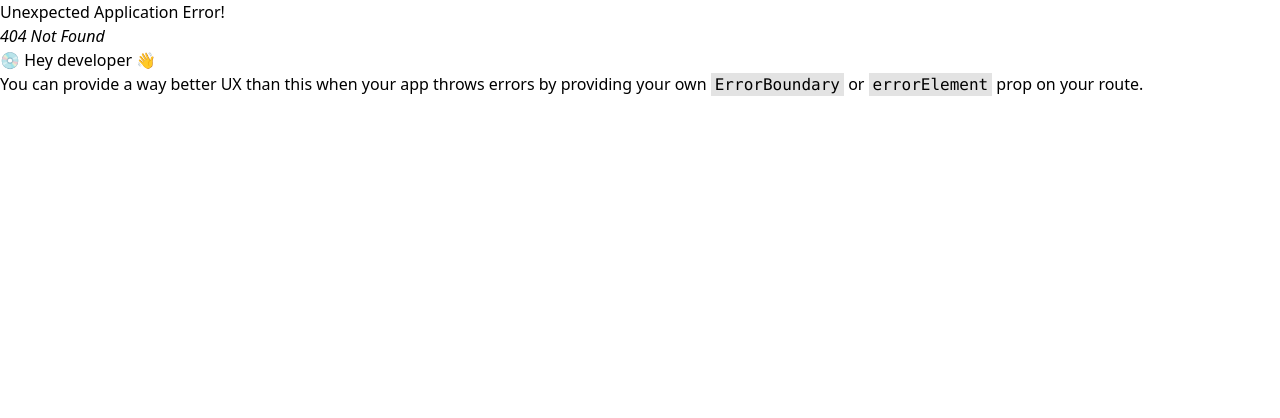
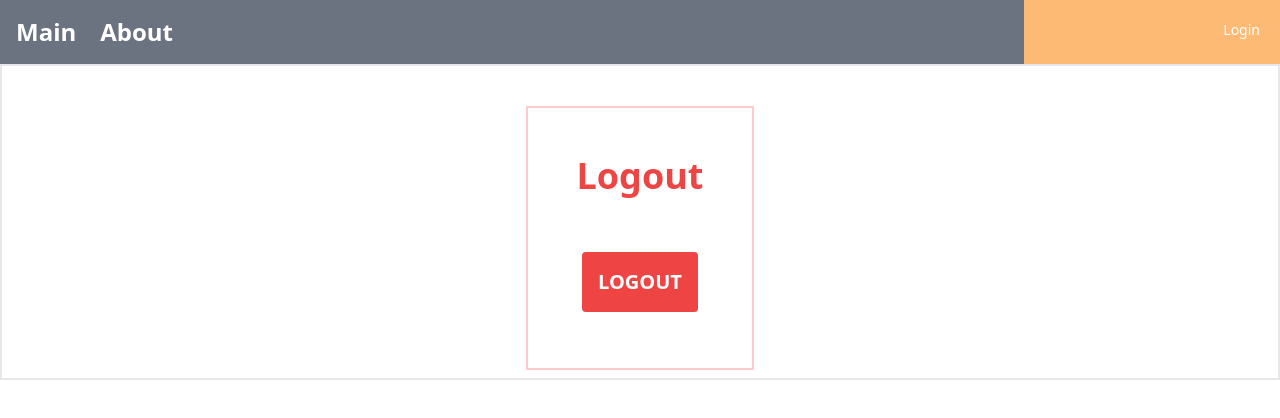
Before and after one commit to hoin14/mall-front, a React (Create React App) app: page /member/logout in a window 1280 px wide. Before the commit this address had no page. Shown: the top 418 px of the page. Built offline with nearby package versions, Linux system fonts and the light colour scheme.

Commit message:
리덕스 툴킷 설정, 로그인, 로그아웃

```diff
--- a/package.json
+++ b/package.json
@@ -3,12 +3,14 @@
   "version": "0.1.0",
   "private": true,
   "dependencies": {
+    "@reduxjs/toolkit": "^2.1.0",
     "@testing-library/jest-dom": "^5.17.0",
     "@testing-library/react": "^13.4.0",
     "@testing-library/user-event": "^13.5.0",
     "axios": "^1.6.7",
     "react": "^18.2.0",
     "react-dom": "^18.2.0",
+    "react-redux": "^9.1.0",
     "react-router-dom": "^6.21.3",
     "react-scripts": "5.0.1",
     "web-vitals": "^2.1.4"
--- /dev/null
+++ b/src/components/member/LoginComponent.js
@@ -0,0 +1,70 @@
+import React, { useState } from 'react';
+import { useDispatch } from 'react-redux';
+import { login } from '../../slices/loginSlice';
+
+const initState = {
+    email: "",
+    pw: ""
+}
+
+function LoginComponent(props) {
+
+    const [loginParam, setLoginParam] = useState({...initState})
+
+    const dispatch = useDispatch()
+
+    const handleChange = (e) => {
+        loginParam[e.target.name] = e.target.value
+
+        setLoginParam({...loginParam})
+    }
+
+    const handleClickLogin = (e) => {
+        dispatch(login(loginParam))
+    }
+
+    return (
+        <div className="border-2 border-sky-200 mt-10 m-2 p-4">
+            <div className="flex justify-center">
+                <div className="text-4xl m-4 p-4 font-extrabold text-blue-500">Login</div>
+            </div>
+            <div className="flex justify-center">
+                <div className="relative mb-4 flex w-full flex-wrap items-stretch">
+                    <div className="w-full p-3 text-left font-bold">Email</div>
+                    <input className="w-full p-3 rounded-r border border-solid border-neutral-500 shadow-md"
+                            name="email"
+                            type={'text'}
+                            value={loginParam.email}
+                            onChange={handleChange}
+                    >
+                    </input>
+                </div>
+            </div>
+            <div className="flex justify-center">
+                <div className="relative mb-4 flex w-full flex-wrap items-stretch">
+                    <div className="w-full p-3 text-left font-bold">Password</div>
+                    <input className="w-full p-3 rounded-r border border-solid border-neutral-500 shadow-md"
+                            name="pw"
+                            type={'password'}
+                            value={loginParam.pw}
+                            onChange={handleChange}
+                            >
+                    </input>
+                </div>
+            </div>
+            <div className="flex justify-center">
+                <div className="relative mb-4 flex w-full justify-center">
+                    <div className="w-2/5 p-6 flex justify-center font-bold">
+                        <button className="rounded p-4 w-36 bg-blue-500 text-xl text-white"
+                                onClick={handleClickLogin}>
+                            LOGIN
+                        </button>
+                    </div>
+                </div>
+            </div>
+        </div>
+    );
+}
+
+
+export default LoginComponent;
--- /dev/null
+++ b/src/components/member/LogoutComponent.js
@@ -0,0 +1,34 @@
+import React from 'react';
+import { useDispatch } from 'react-redux';
+import { logout } from '../../slices/loginSlice';
+
+function LogoutComponent(props) {
+
+    const dispatch = useDispatch()
+
+    const handleClickLogout = () => {
+        dispatch(logout())
+    }
+
+    return (
+        <div className="border-2 border-red-200 mt-10 m-2 p-4">
+            <div className="flex justify-center">
+                <div className="text-4xl m-4 p-4 font-extrabold text-red-500">
+                    Logout
+                </div>
+            </div>
+            <div className="flex justify-center">
+                <div className="relative mb-4 flex w-full justify-center">
+                    <div className="w-2/5 p-6 flex justify-center font-bold">
+                        <button className="rounded p-4 w-36 bg-red-500 text-xl text-white"
+                                onClick={handleClickLogout}>
+                                LOGOUT
+                        </button>
+                    </div>
+                </div>
+            </div>
+        </div>
+    );
+}
+
+export default LogoutComponent;
--- a/src/components/menus/BasicMenu.js
+++ b/src/components/menus/BasicMenu.js
@@ -1,7 +1,11 @@
 import React from "react";
+import { useSelector } from "react-redux";
 import {Link} from "react-router-dom";
 
-function BasicMenu(props){
+const BasicMenu = () => {
+
+    const loginState = useSelector(state => state.loginSlice)
+
     return (
         <nav id="navbar" className="flex bg-blue-300">
             <div className="w-4/5 bg-gray-500">
@@ -12,20 +16,37 @@
                     <li className="pr-6 text-2xl">
                         <Link to={'/about'}>About</Link>
                     </li>
+
+                    {loginState.email ?
+                    <>
                     <li className="pr-6 text-2xl">
                         <Link to={'/todo/'}>Todo</Link>
                     </li>
                     <li className="pr-6 text-2xl">
                         <Link to={'/products/'}>Products</Link>
                     </li>
+                    </>
+                    :
+                    <></>
+                    }
                 </ul>
             </div>
 
             <div className="w-1/5 flex justify-end bg-orange-300 p-4 font-medium">
+               { !loginState.email ?
+
                 <div className="text-white text-sm m-1 rounded">
-                    Login
+                <Link to={'/member/login'}>Login</Link>
                 </div>
+                :
+                <div className="text-white text-sm m-1 rounded">
+                <Link to={'/member/logout'}>Logout</Link>
+                </div>
+
+                }
             </div>
+
+
         </nav>
     );
 }
--- a/src/index.js
+++ b/src/index.js
@@ -3,10 +3,14 @@
 import './index.css';
 import App from './App';
 import reportWebVitals from './reportWebVitals';
+import { Provider } from 'react-redux';
+import store from './store';
 
 const root = ReactDOM.createRoot(document.getElementById('root'));
 root.render(
+    <Provider store={store}>
     <App />
+    </Provider>
 
 );
 
--- /dev/null
+++ b/src/pages/member/LoginPage.js
@@ -0,0 +1,17 @@
+import LoginComponent from "../../components/member/LoginComponent";
+import BasicMenu from "../../components/menus/BasicMenu";
+
+const LoginPage = () => {
+    return (
+        <div className="fiexd top-0 left-0 z-[1055] flex flex-col h-full w-full">
+            <BasicMenu/>
+
+            <div className="flex flex-wrap w-full h-full justify-center items-center border-2">
+                <LoginComponent/>
+            </div>
+        </div>
+
+    );
+}
+
+export default LoginPage;
--- /dev/null
+++ b/src/pages/member/LogoutPage.js
@@ -0,0 +1,17 @@
+import LogoutComponent from "../../components/member/LogoutComponent";
+import BasicMenu from "../../components/menus/BasicMenu";
+
+const LogoutPage = () => {
+    return (
+        <div className="fiexd top-0 left-0 z-[1055] flex flex-col h-full w-full">
+            <BasicMenu/>
+
+            <div className="flex flex-wrap w-full h-full justify-center items-center border-2">
+                <LogoutComponent/>
+            </div>
+        </div>
+
+    );
+}
+
+export default LogoutPage;
--- /dev/null
+++ b/src/router/memberRouter.js
@@ -0,0 +1,21 @@
+import { Suspense, lazy } from "react"
+
+const Loading = <div>Loading.....</div>
+const Login = lazy(() => import("../pages/member/LoginPage"))
+
+const Logout = lazy(() => import("../pages/member/LogoutPage"))
+
+const memberRouter = () => {
+    return [
+        {
+            path:"login",
+            element: <Suspense fallback={Loading}><Login/></Suspense>
+        },
+        {
+            path:"logout",
+            element: <Suspense fallback={Loading}><Logout/></Suspense>
+        },
+    ]
+}
+
+export default memberRouter;
--- a/src/router/root.js
+++ b/src/router/root.js
@@ -2,6 +2,7 @@
 import { createBrowserRouter } from "react-router-dom";
 import todoRouter from "./todoRouter";
 import productsRouter from "./productsRouter";
+import memberRouter from "./memberRouter";
 
 const Loading = <div className={"bg-red-700"}>Loading...</div>
 const Main = lazy(() => import("../pages/MainPage"))
@@ -28,6 +29,10 @@
         element: <Suspense fallback={Loading}><ProductsIndex/></Suspense>,
         children : productsRouter()
     },
+    {
+        path: 'member',
+        children : memberRouter()
+    },
 ]);
 
 export default root
--- /dev/null
+++ b/src/slices/loginSlice.js
@@ -0,0 +1,25 @@
+import { createSlice } from "@reduxjs/toolkit";
+
+const initState = {
+    email: ''
+}
+
+const loginSlice = createSlice({
+    name: "loginSlice",
+    initialState: initState,
+    reducers: {
+        login: (state, action) => {
+            console.log("login.....", action)
+            console.log(action.payload)
+            return {email: action.payload.email}
+        },
+        logout: () =>{
+            console.log("logout.....")
+            return {...initState}
+        }
+    }
+})
+
+export const {login, logout} = loginSlice.actions
+
+export default loginSlice.reducer
--- /dev/null
+++ b/src/store.js
@@ -0,0 +1,8 @@
+import { configureStore } from "@reduxjs/toolkit";
+import loginSlice from "./slices/loginSlice";
+
+export default configureStore({
+    reducer :{
+        "loginSlice": loginSlice
+    }
+})
```
Also changed, not shown: 1 other file (tests, documents, lock files or other folders).
